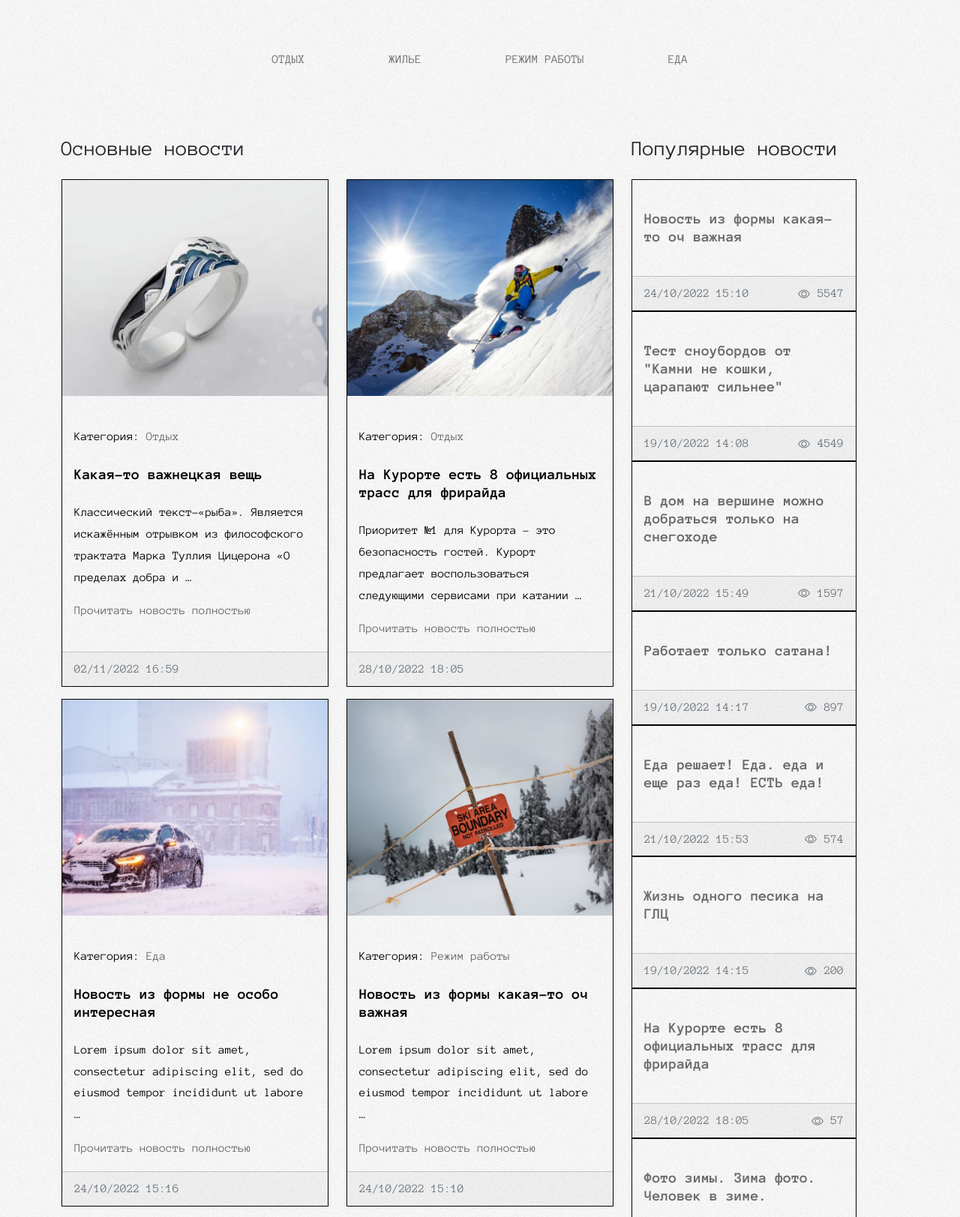
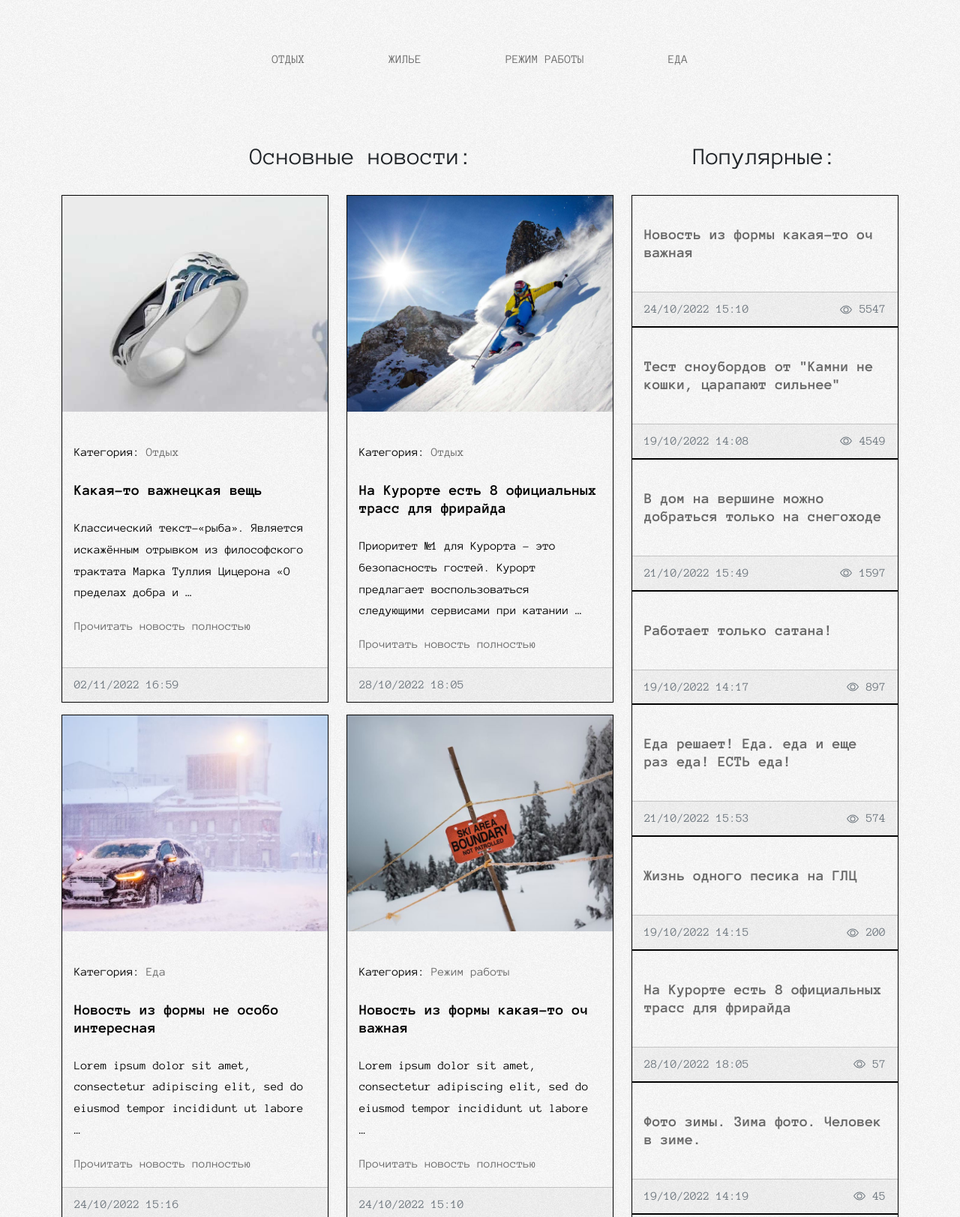
Before and after one commit to Karisana/django_site_snowtrips, a Django app: page / in a window 1280 px wide. Shown: the part 799-2422 px from the top of the page at 75% size. Run offline with Django 4.2, Linux system fonts and the light colour scheme; data comes from the database, SQL or seed files in the repository; parts of the project's set-up code (start-up, migrations or seed data) failed here and were passed over.

```diff
--- a/testsite/news/templates/news/news_list.html
+++ b/testsite/news/templates/news/news_list.html
@@ -12,10 +12,12 @@
 
 <div class="news">
 
+<!--	<h3 class="col-sm-6 mb-4 mt-4">Основные новости</h3>-->
+	<div class="">
 	<div class="row">
 		<div class="col-8">
-			<h3 class="col-sm-6 mb-4 mt-4">Основные новости</h3>
 			<div class="row">
+				<h2 style="text-align: center; margin: 2rem">Основные новости:</h2>
 				{% for item in news %}
 
 			      <div  class="col-lg-6 mb-3 d-flex align-items-stretch" style="margin-bottom: 2rem;">
@@ -41,9 +43,9 @@
 		</div>
 
 		<div class="col-4">
-			<h3 class="mb-4 mt-4">Популярные новости</h3>
+			<h2 style="text-align: center; margin: 2rem">Популярные:</h2>
 			{% for news in news_sorted_views %}
-			         <div class="card " style="max-width: 300px;">
+			         <div class="card " style="">
 			            <div class="card-body">
 				          <a href="{{ news.get_absolute_url }}" class="my_link mb-4 mt-4">
 					          <h5 class="card-title mb-4 mt-4 fw-bold">  {{ news.title }}
@@ -69,6 +71,7 @@
 			{% endfor %}
 		</div>
 	</div>
+	</div>
 </div>
 
 
```
